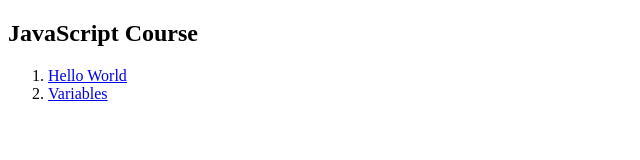
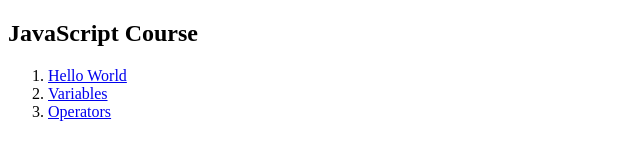
Before and after one commit to ipincamp/javascript, a plain HTML site: page index.html in a window 1280 px wide. Shown: the full height of the page, 0-640 px from the left. Drawn offline with Linux system fonts and the light colour scheme.

Commit message:
Update list

```diff
--- a/index.html
+++ b/index.html
@@ -11,6 +11,7 @@
     <ol>
         <li><a href="./1_hello-world/">Hello World</a></li>
         <li><a href="./2_variables/">Variables</a></li>
+        <li><a href="./3_operators/">Operators</a></li>
     </ol>
 </body>
 </html>
```
